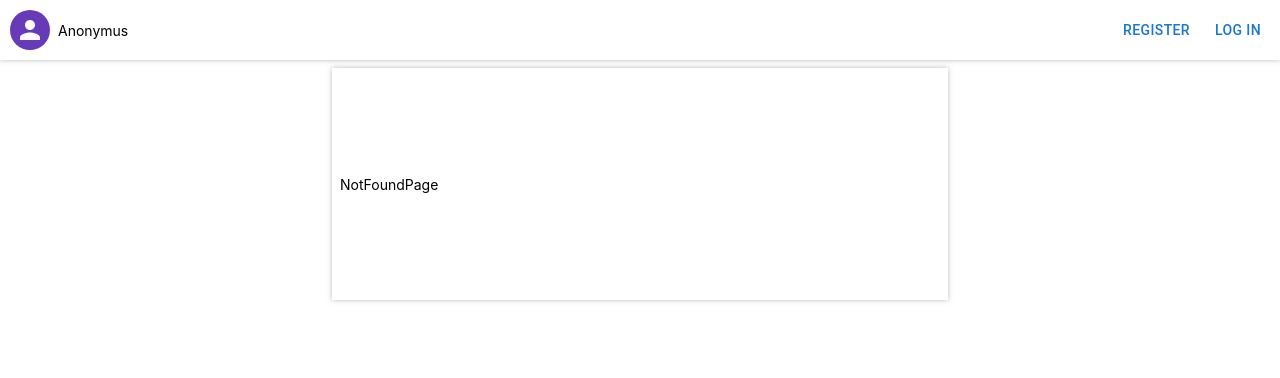
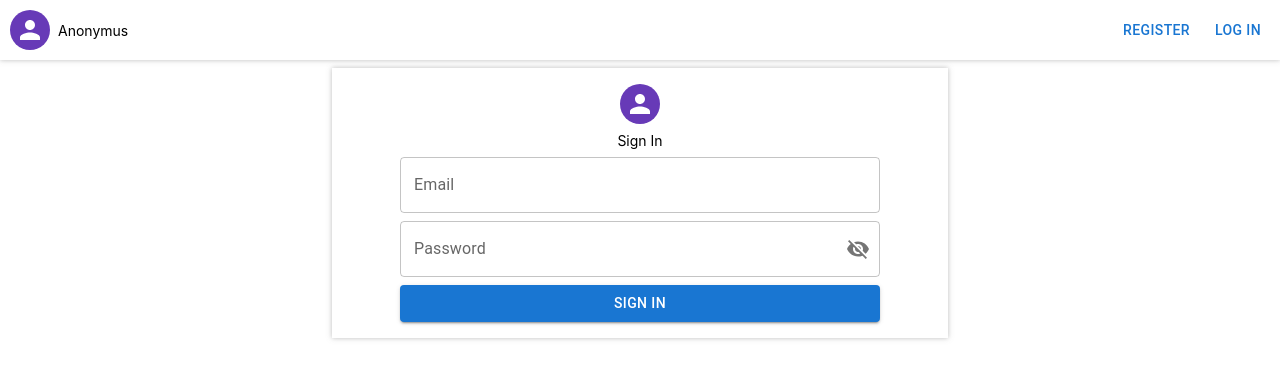
Before and after one commit to goodcat46/goit-react-hw-08-phonebook, a React (Create React App) app: page /goit-react-hw-08-phonebook/signin in a window 1280 px wide. Shown: the top 378 px of the page. Built offline with nearby package versions, Linux system fonts and the light colour scheme.

Commit message:
9
+ почав робити маршрутизацію

```diff
--- a/src/components/App.jsx
+++ b/src/components/App.jsx
@@ -26,15 +26,14 @@ export const App = () => {
       <div className={css.app}>
         <Header />
         <div className={css.appContainer}>
-          {/* {isLoged ? <MainPage /> : <SignInPage />} */}
           <Routes>
-            <Route path="/signUp" element={<SignUpPage />} />
-            {/* <Route path="/" element={<MainPage />} /> */}
-            {isLoged ? (
+            <Route path="/signup" element={<SignUpPage />} />
+            <Route path="/signin" element={<SignInPage />} />
+            {/* {isLoged ? (
               <Route path="/" element={<MainPage />} />
             ) : (
               <Route path="/" element={<SignInPage />} />
-            )}
+            )} */}
             <Route path="*" element={<NotFoundPage />} />
           </Routes>
         </div>
--- a/src/components/Header/AppBar/AppBar.jsx
+++ b/src/components/Header/AppBar/AppBar.jsx
@@ -1,10 +1,11 @@
 import React from 'react';
-import { Button } from '@mui/material';
 import { useSelector } from 'react-redux';
 import { selectUserData } from 'redux/selectors';
-// import { NavLink } from 'react-router-dom';
 import { useDispatch } from 'react-redux';
 import authThunks from 'redux/thunks/authThunks';
+
+import { Button } from '@mui/material';
+import Navigation from './Navigation/Navigation';
 
 import scss from './NavBar.module.scss';
 
@@ -18,10 +19,7 @@ const NavBar = () => {
   return (
     <div className={scss.NavBar}>
       {!isLoged ? (
-        <>
-          <Button>Register</Button>
-          <Button>Log In</Button>
-        </>
+        <Navigation />
       ) : (
         <Button onClick={handleLogOutClick}>Log Out</Button>
       )}
--- /dev/null
+++ b/src/components/Header/AppBar/Navigation/Navigation.jsx
@@ -0,0 +1,22 @@
+import React from 'react';
+import PropTypes from 'prop-types';
+import { Link } from 'react-router-dom';
+import { Button } from '@mui/material';
+
+const Navigation = props => {
+  return (
+    <>
+      <Link to={'/signup'}>
+        <Button>Register</Button>
+      </Link>
+
+      <Link to={'/signin'}>
+        <Button>Log In</Button>
+      </Link>
+    </>
+  );
+};
+
+Navigation.propTypes = {};
+
+export default Navigation;
--- a/src/components/Pages/SignInPage.jsx
+++ b/src/components/Pages/SignInPage.jsx
@@ -40,8 +40,9 @@ const SignInPage = () => {
   return (
     <>
       <div className={scss.signInPage}>
-        <div className={scss.userInfo}>
+        <div className={scss.wrapper}>
           <LetterAvatar />
+          <p className={scss.pageName}>Sign In</p>
         </div>
         <form className={scss.signInForm} onSubmit={handleSubmit}>
           <FormControl sx={{ width: '100%' }} variant="outlined">
--- a/src/components/Pages/SignInPage.module.scss
+++ b/src/components/Pages/SignInPage.module.scss
@@ -6,13 +6,13 @@
 
   width: 100%;
 }
-.userInfo{
+.wrapper{
   display: flex;
   flex-direction: column;
   align-items: center;
   gap: 8px;
 }
-.user{}
+.pageName{}
 .signInForm{
   display: grid;
   grid-template-columns: 1fr;
--- a/src/components/Pages/SignUpPage.jsx
+++ b/src/components/Pages/SignUpPage.jsx
@@ -46,11 +46,9 @@ const SignUpPage = () => {
   };
   return (
     <div className={scss.signUpPage}>
-      <div className={scss.userInfo}>
+      <div className={scss.wrapper}>
         <LetterAvatar login={values.login} />
-        <p className={scss.userName}>
-          {values.login ? values.login : 'User Name'}
-        </p>
+        <p className={scss.pageName}>Registration</p>
       </div>
       <form className={scss.signUpForm} onSubmit={handleSubmit}>
         <FormControl sx={{ width: '100%' }} variant="outlined">
--- a/src/components/Pages/SignUpPage.module.scss
+++ b/src/components/Pages/SignUpPage.module.scss
@@ -1,4 +1,4 @@
-.signUpPage{
+.signUpPage {
   display: grid;
   grid-template-columns: 1fr;
   justify-items: center;
@@ -6,16 +6,15 @@
 
   width: 100%;
 }
-.userInfo{
+.wrapper {
   display: flex;
   flex-direction: column;
   align-items: center;
   gap: 8px;
-
-
 }
-.user{}
-.signUpForm{
+.pageName {
+}
+.signUpForm {
   display: grid;
   grid-template-columns: 1fr;
 
--- a/src/index.css
+++ b/src/index.css
@@ -17,3 +17,6 @@ code {
 p {
   margin: 0;
 }
+a {
+  text-decoration: none;
+}
```
Also changed, not shown: src/components/Header/AppBar/Navigation/Navigation.module.scss (added).
